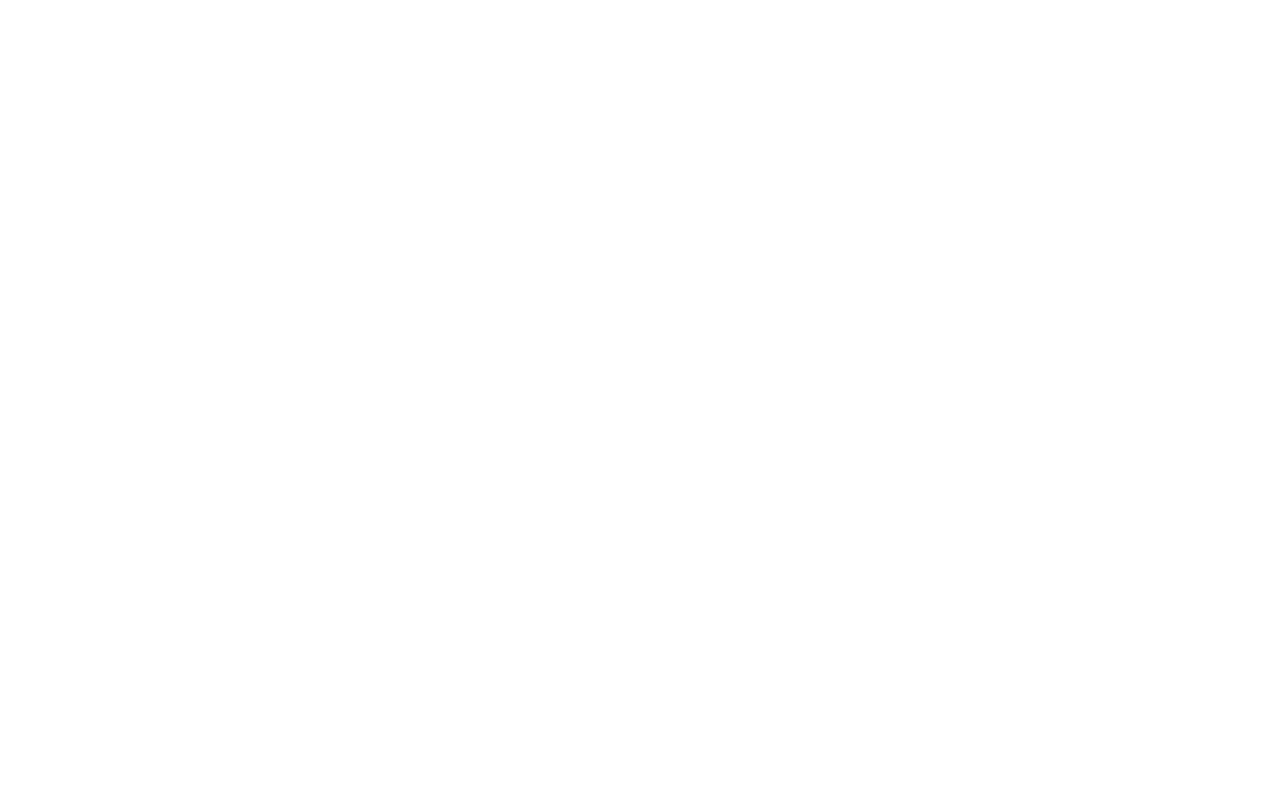
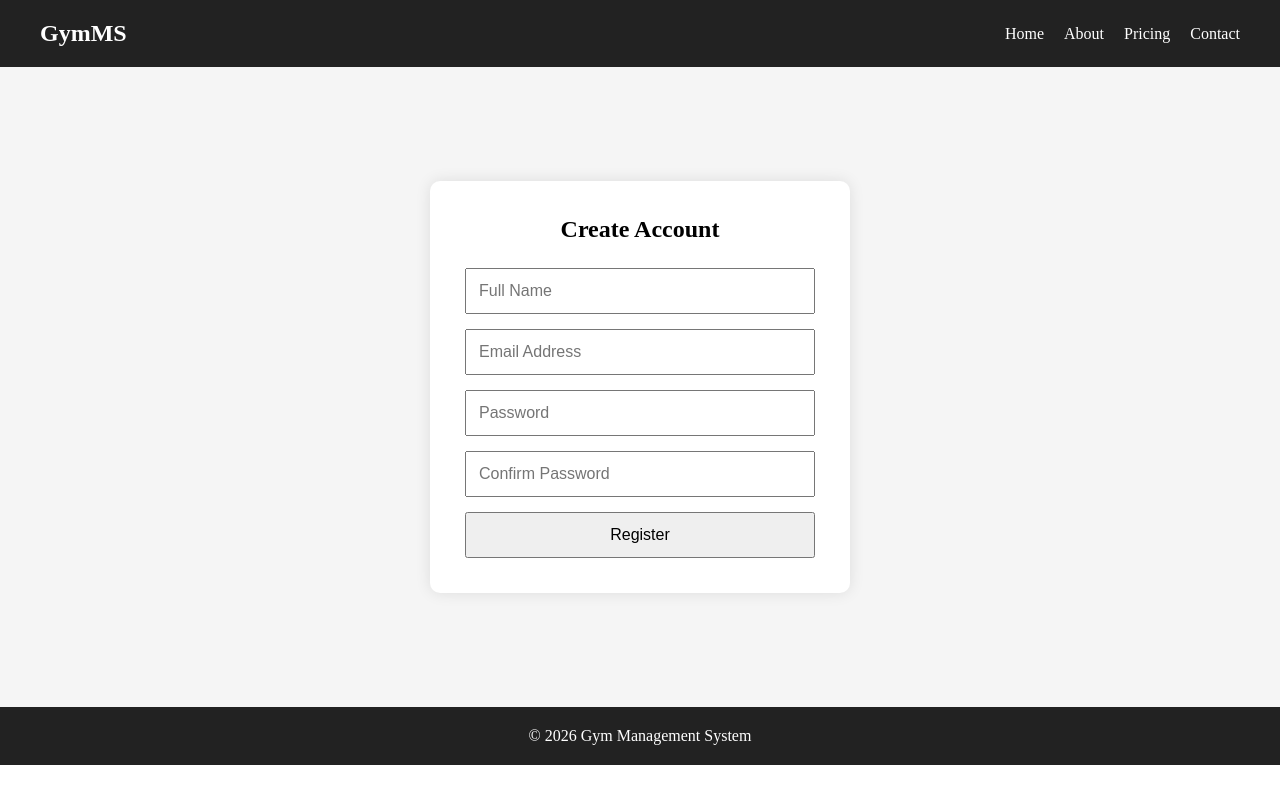
Before and after one commit to nipuninduwaraedu/Gym-Management-System, a React (Vite) app in the folder frontend/: page /register in a window 1280 px wide. Before the commit this address had no page. Built offline with nearby package versions, Linux system fonts and the light colour scheme.

Commit message:
crate register page and style  and register page add  to route

```diff
--- a/frontend/src/pages/auth/Register.css
+++ b/frontend/src/pages/auth/Register.css
@@ -0,0 +1,43 @@
+.register-page {
+    min-height: 80vh;
+    display: flex;
+    justify-content: center;
+    align-items: center;
+    padding: 40px;
+    background: #f5f5f5;
+}
+
+.register-card {
+    width: 420px;
+    background: white;
+    padding: 35px;
+    border-radius: 10px;
+    box-shadow: 0 0 15px rgba(0,0,0,.1);
+}
+
+.register-card h2 {
+    text-align: center;
+    margin-bottom: 25px;
+}
+
+.register-card form {
+    display: flex;
+    flex-direction: column;
+}
+
+.register-card input {
+    margin-bottom: 15px;
+    padding: 12px;
+    font-size: 16px;
+}
+
+.register-card button {
+    padding: 12px;
+    cursor: pointer;
+    font-size: 16px;
+}
+
+.error-message {
+    color: red;
+    margin-bottom: 15px;
+}
--- a/frontend/src/pages/auth/Register.jsx
+++ b/frontend/src/pages/auth/Register.jsx
@@ -0,0 +1,85 @@
+import { useState } from "react";
+import "./Register.css";
+
+function Register() {
+  const [formData, setFormData] = useState({
+    name: "",
+    email: "",
+    password: "",
+    confirmPassword: "",
+  });
+
+  const [error, setError] = useState("");
+
+  const handleChange = (event) => {
+    const { name, value } = event.target;
+
+    setFormData((prevData) => ({
+      ...prevData,
+      [name]: value,
+    }));
+  };
+
+  const handleSubmit = (event) => {
+    event.preventDefault();
+
+    if (formData.password !== formData.confirmPassword) {
+      setError("Passwords do not match.");
+      return;
+    }
+
+    setError("");
+
+    console.log("Register Form Data");
+
+    console.log(formData);
+  };
+
+  return (
+    <section className="register-page">
+      <div className="register-card">
+        <h2>Create Account</h2>
+
+        <form onSubmit={handleSubmit}>
+          <input
+            type="text"
+            name="name"
+            placeholder="Full Name"
+            value={formData.name}
+            onChange={handleChange}
+          />
+
+          <input
+            type="email"
+            name="email"
+            placeholder="Email Address"
+            value={formData.email}
+            onChange={handleChange}
+          />
+
+          <input
+            type="password"
+            name="password"
+            placeholder="Password"
+            value={formData.password}
+            onChange={handleChange}
+          />
+
+          <input
+            type="password"
+            name="confirmPassword"
+            placeholder="Confirm Password"
+            value={formData.confirmPassword}
+            onChange={handleChange}
+          />
+
+          {error && <p className="error-message">{error}</p>}
+
+          <button type="submit">Register</button>
+        </form>
+      </div>
+    </section>
+  );
+}
+
+export default Register;
--- a/frontend/src/routes/AppRoutes.jsx
+++ b/frontend/src/routes/AppRoutes.jsx
@@ -6,19 +6,17 @@ import Home from "../pages/Home";
 import About from "../pages/About";
 import Pricing from "../pages/Pricing";
 import Contact from "../pages/Contact";
+import Register from "../pages/auth/Register";
 
 function AppRoutes() {
   return (
     <Routes>
-      {/* Public Layout */}
       <Route element={<MainLayout />}>
         <Route index element={<Home />} />
-
         <Route path="about" element={<About />} />
-
         <Route path="pricing" element={<Pricing />} />
-
         <Route path="contact" element={<Contact />} />
+        <Route path="register" element={<Register />} />
       </Route>
     </Routes>
   );
```
